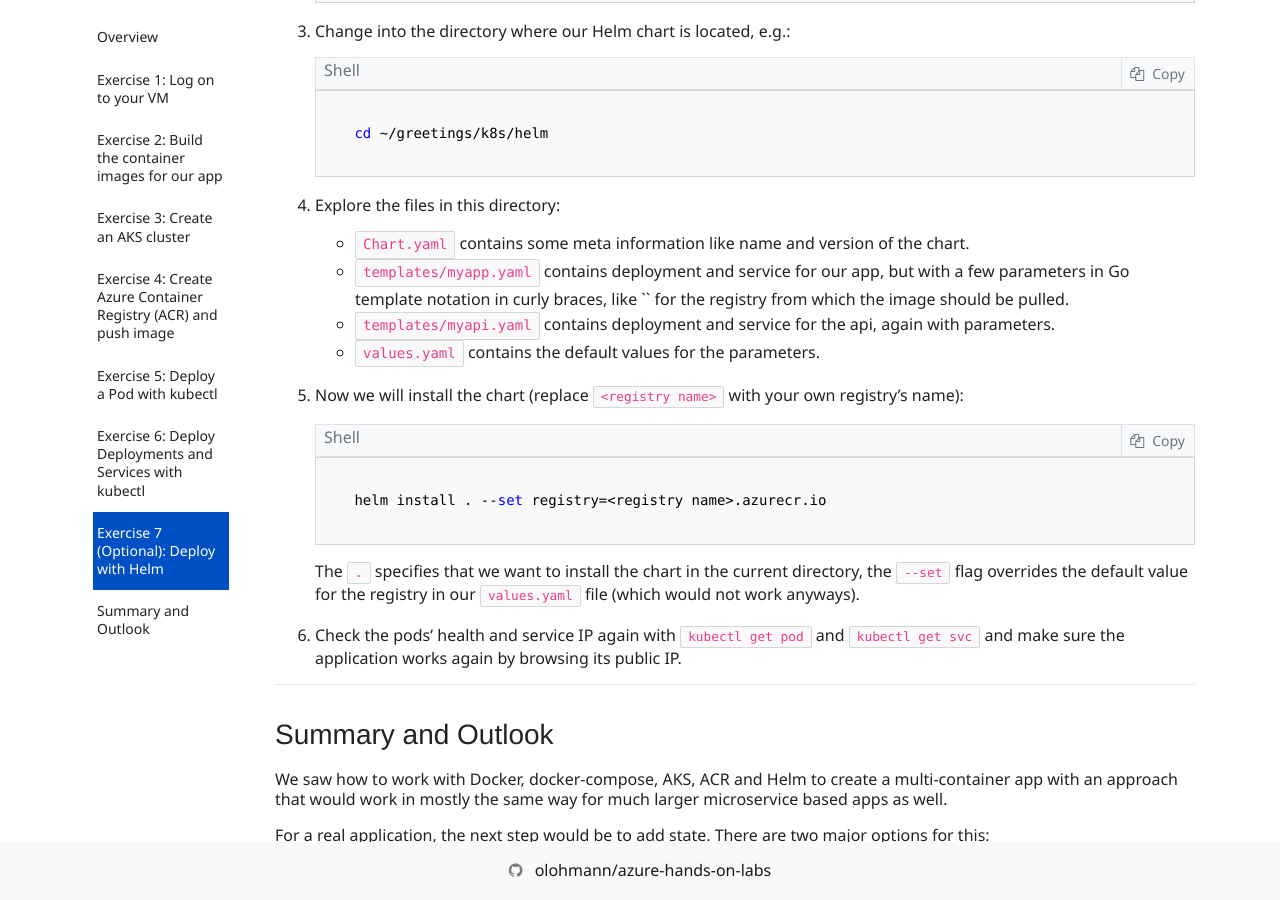
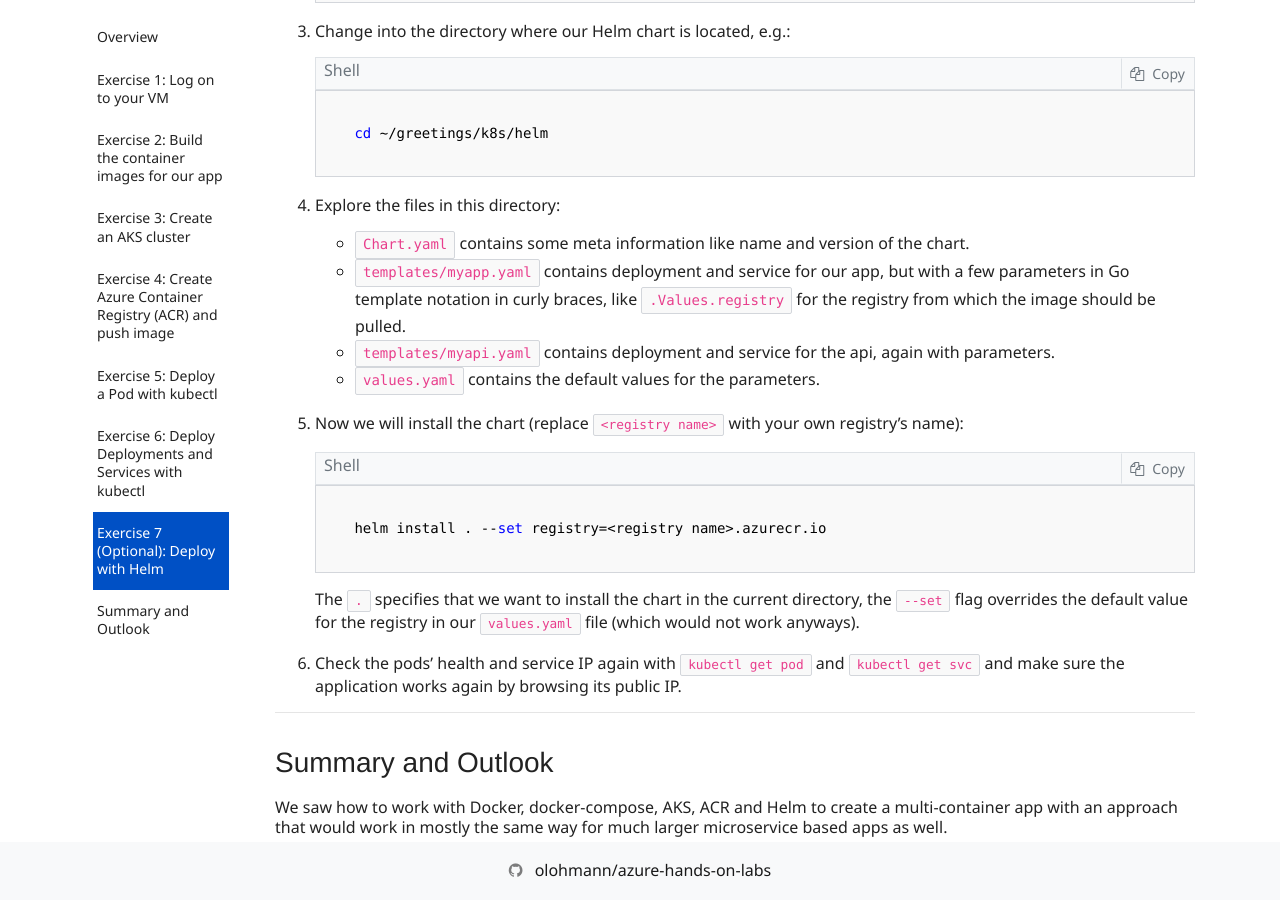
Before and after one commit to olohmann/azure-hands-on-labs, a Jekyll site: the page built from labs/05_container_orchestration_and_aks/containers_and_aks.md, in a window 1280 px wide and 900 px high, scrolled down 19376 px. Built offline with Jekyll 4.4.1, drawn with Linux system fonts in a browser that asks for light colours; nearby versions of some CDN libraries; our own code applies the rules of GitHub Pages for plain Markdown files; comment, search, counter and statistics services are not loaded.

Commit message:
curly braces problem in oliver's toolset

```diff
--- a/labs/05_container_orchestration_and_aks/containers_and_aks.md
+++ b/labs/05_container_orchestration_and_aks/containers_and_aks.md
@@ -506,7 +506,7 @@ This is when [Helm](https://docs.helm.sh/helm/) charts come into play. The main
 1. Explore the files in this directory:
 
     * `Chart.yaml` contains some meta information like name and version of the chart.
-    * `templates/myapp.yaml` contains deployment and service for our app, but with a few parameters in Go template notation in curly braces, like `{{.Values.registry}}` for the registry from which the image should be pulled.
+    * `templates/myapp.yaml` contains deployment and service for our app, but with a few parameters in Go template notation in curly braces, like `.Values.registry` for the registry from which the image should be pulled.
     * `templates/myapi.yaml` contains deployment and service for the api, again with parameters.
     * `values.yaml` contains the default values for the parameters.
 
```
